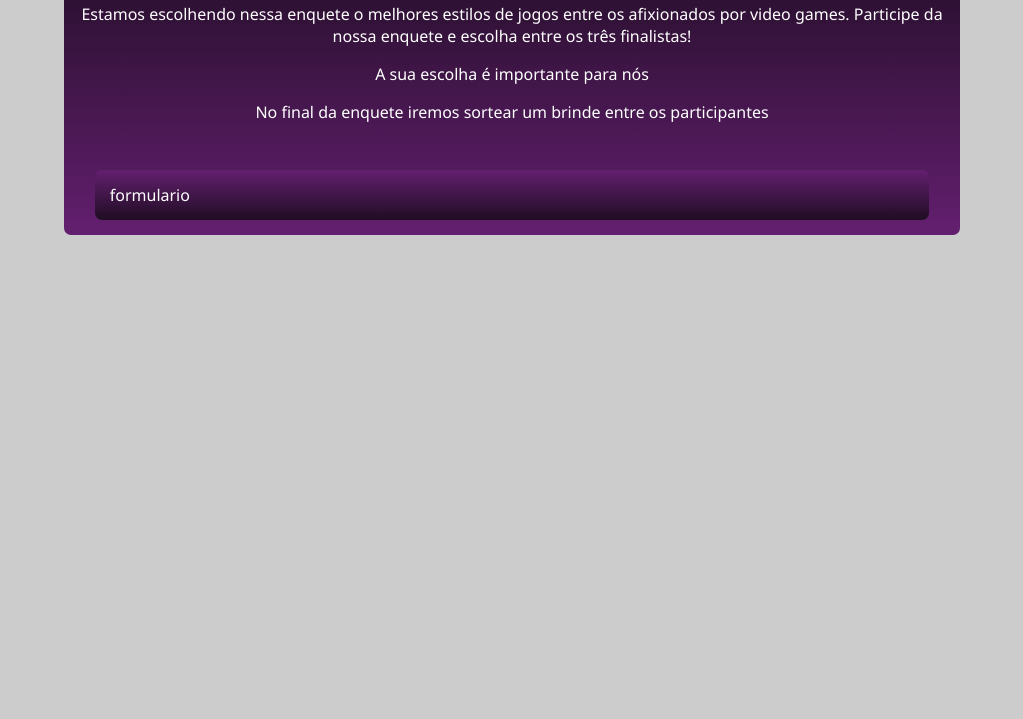
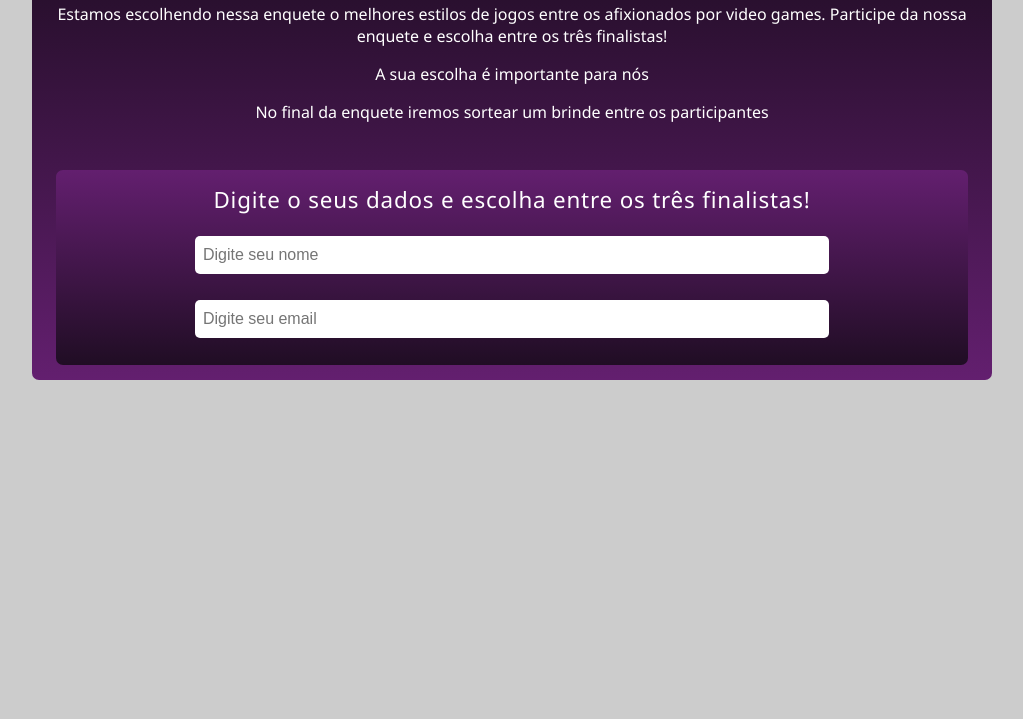
Before and after one commit to FelipePaterni/Project2-Enquete, a plain HTML site: page index.html in a window 1280 px wide. Shown: the part 81-800 px from the top of the page, without its empty margins (128-1151 px from the left). Drawn offline with Linux system fonts and the light colour scheme.

Commit message:
closes #4 - formulario

```diff
--- a/index.html
+++ b/index.html
@@ -24,9 +24,13 @@
       </div>
 
       <div class="form-vote">
-        <div>formulario</div>
+        <div class="form-title">
+          Digite o seus dados e escolha entre os três finalistas!
+        </div>
+
+        <input type="text" placeholder="Digite seu nome" name="" id="" />
+        <input type="email" placeholder="Digite seu email" id="" />
       </div>
-
     </div>
   </body>
 </html>
--- a/style.css
+++ b/style.css
@@ -10,7 +10,7 @@ body {
     background: linear-gradient(to bottom, #200d24 0%, #631f6f 100%);
     margin: auto;
     margin-top: 1rem;
-    width: 70%;
+    width: 75%;
     border-radius: 7px;
     overflow: hidden;
   }
@@ -31,6 +31,33 @@ body {
     margin: 0.9rem auto;
     background: linear-gradient(to bottom, #631f6f 0%, #200d24 100%);
     border-radius: 7px;
-    width: 93%;
+    width: 95%;
     padding: 0.9rem;
+    display: flex;
+    flex-direction: column;
+    justify-content: center;
+    align-items: center;
   }
+
+  .form-title {
+    color: #fff;
+    font-weight: 500;
+    font-size: 1.4rem;
+    letter-spacing: 0.05rem;
+    margin-bottom: 0.5rem;
+    text-align: center;
+  }
+  input {
+    width: 70%;
+    height: 1.4rem;
+    padding: 0.5rem;
+    font-size: 1rem;
+    border-radius: 5px;
+    border: 0;
+    margin: 0.8rem;
+  }
+
+  input:focus {
+    outline: none;
+    box-shadow: 0 0 10px #000000;
+  }
```
